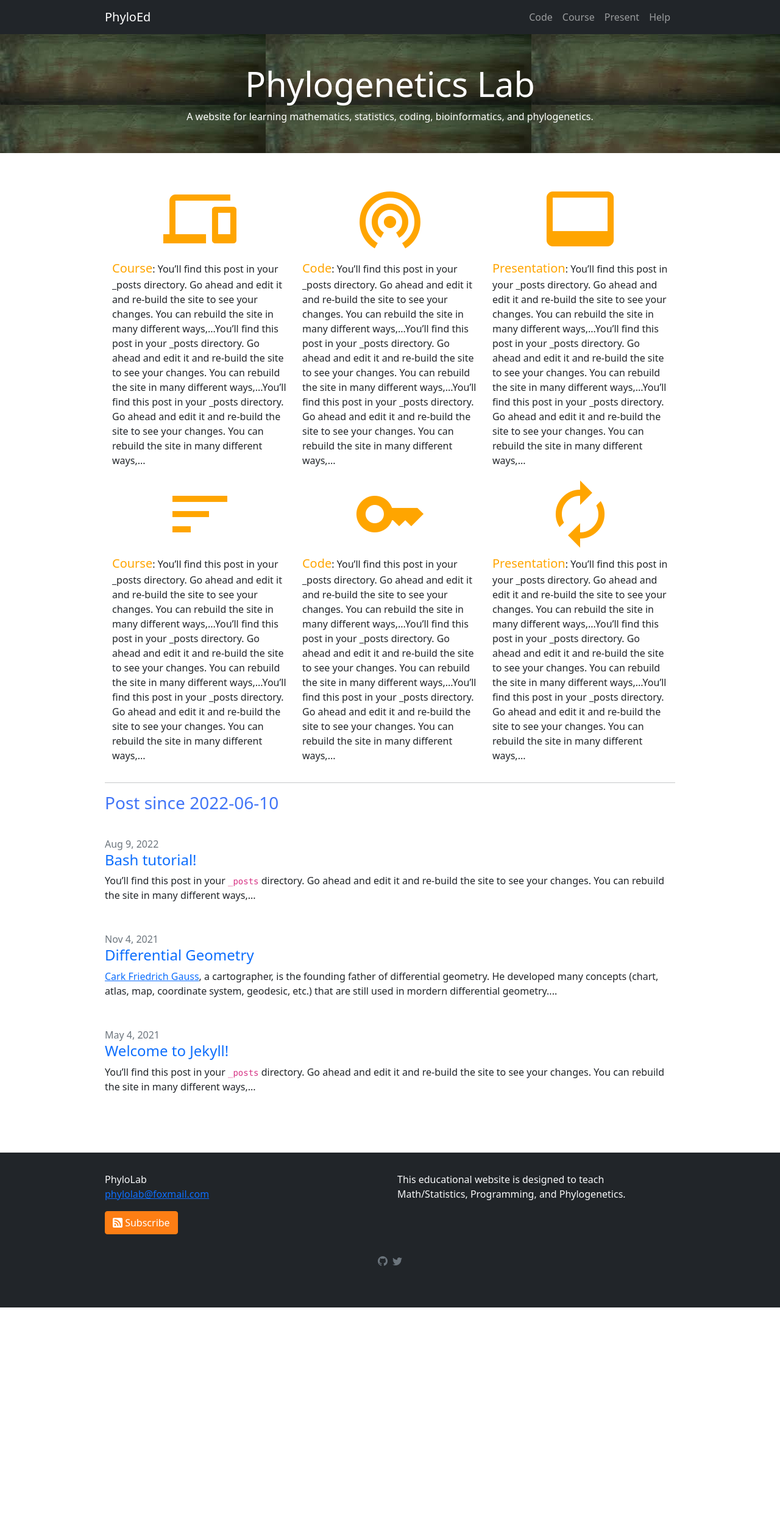
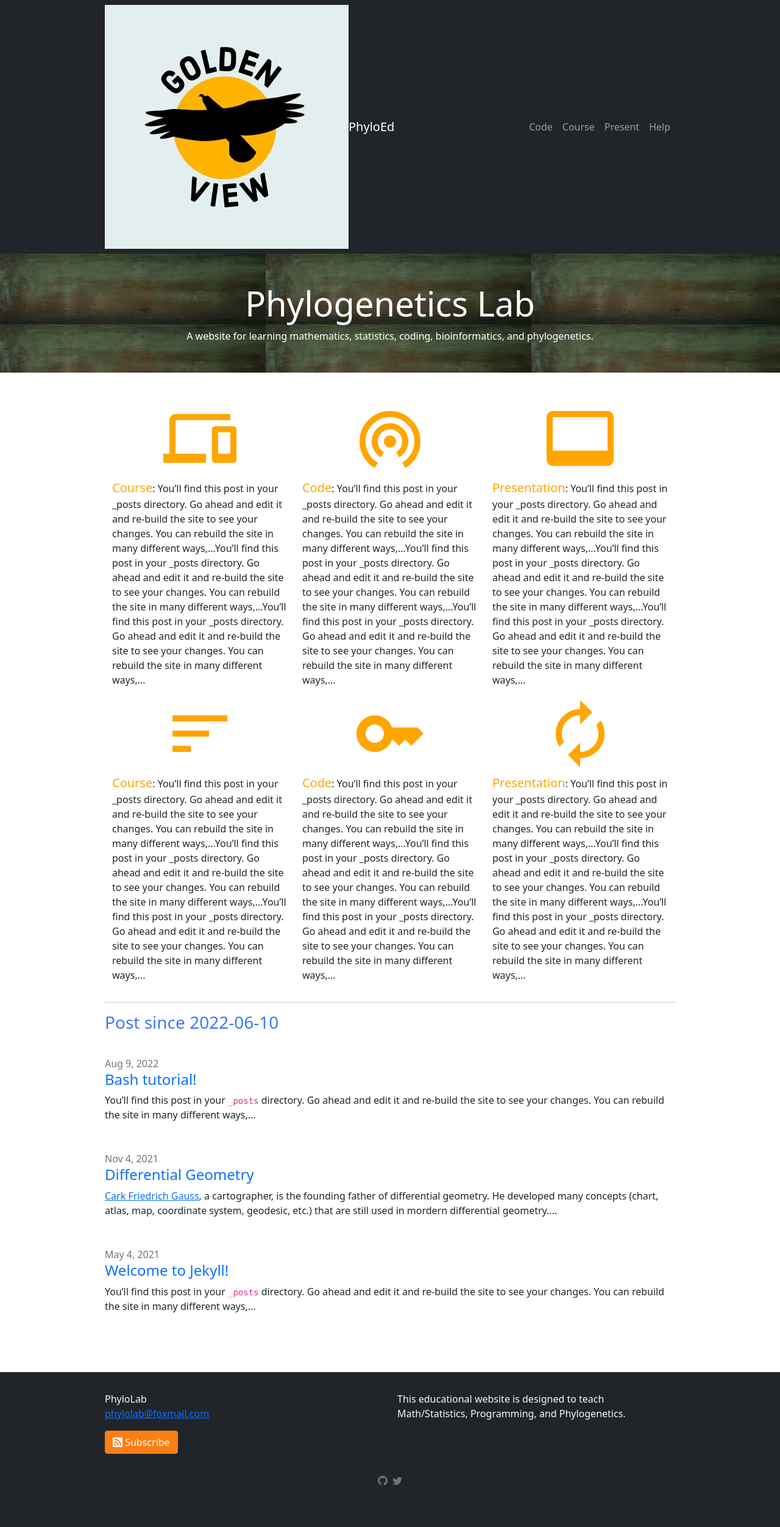
Before and after one commit to lliu1871/PhyEd, a Jekyll site: the page built from index.markdown, in a window 1280 px wide. Shown: the whole page at 61% size. Built offline with Jekyll 4.4.1, drawn with Linux system fonts in a browser that asks for light colours; comment, search, counter and statistics services are not loaded; before the commit the page ends 2144 px from its top, so only the background shows below that.

Commit message:
Update header.html

```diff
--- a/_includes/header.html
+++ b/_includes/header.html
@@ -5,6 +5,7 @@
 
   <nav class="navbar navbar-expand-lg navbar-dark bg-dark">
     <div class="container">
+      <img src="./img/logo.jpg" class="img-rounded" alt="logo">
       <a class="navbar-brand" href="{{ "/" | relative_url }}">{{ site.title | escape }}</a>
       <div class="gcse-search"></div>
 
```
